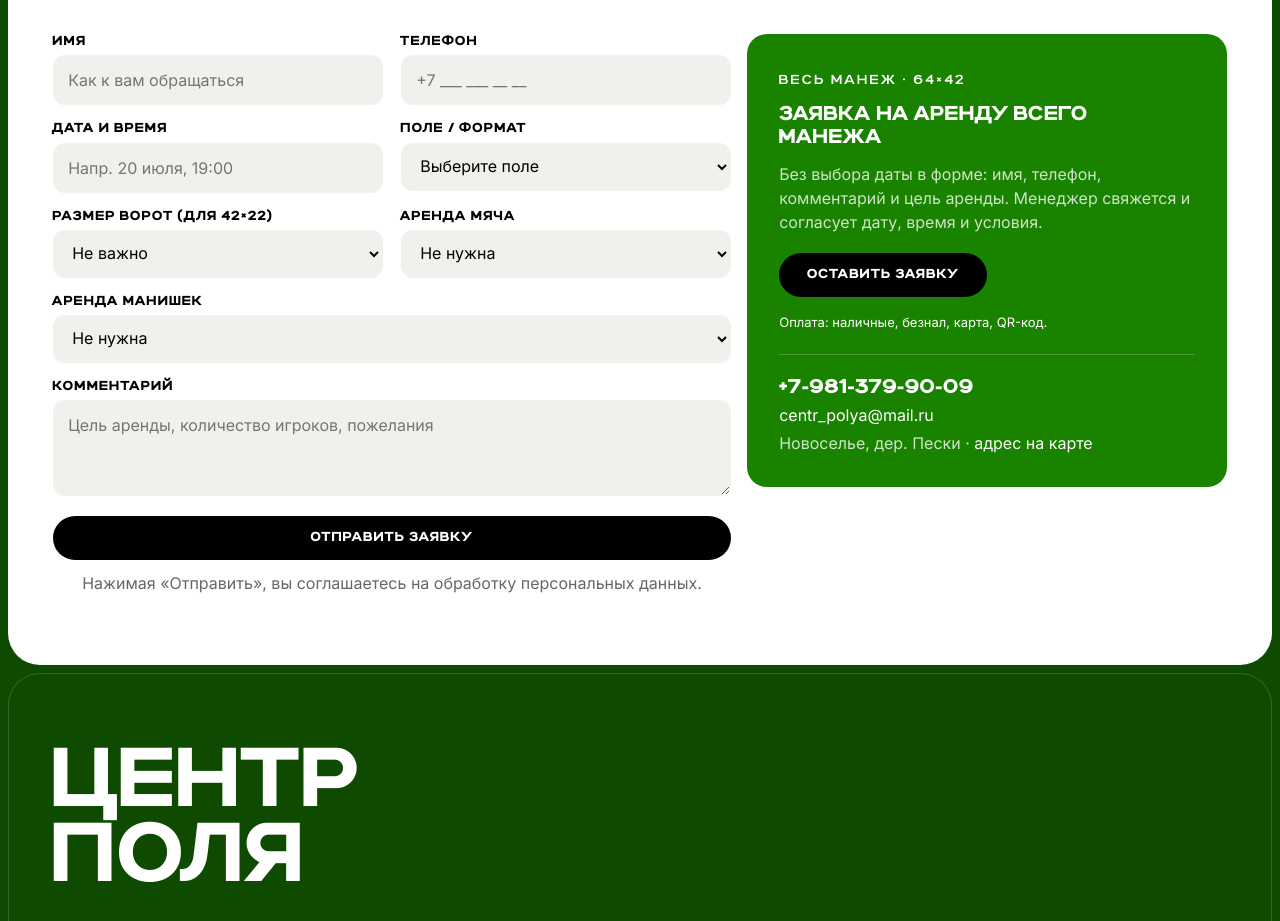
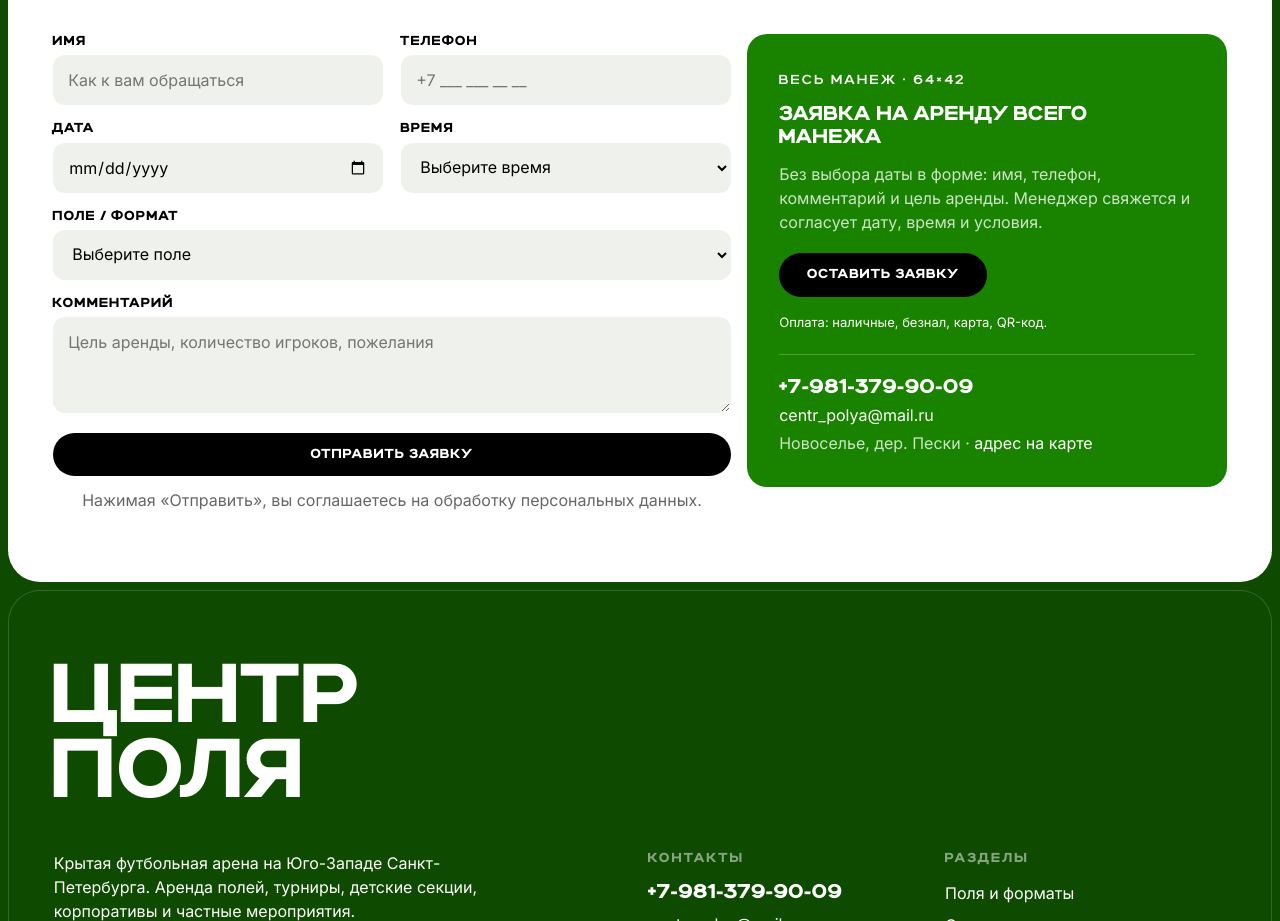
Before and after one commit to yaxoxoo/centr-polya, a plain HTML site: page index.html in a window 1280 px wide. Shown: the part 5820-6741 px from the top of the page. Drawn offline with Linux system fonts and the light colour scheme.

Commit message:
Форма: календарь для даты и выбор времени; убраны ворота, мяч и манишки
- дата — системный календарь (прошедшие дни недоступны), время — список 08:00–23:00
- поля «Размер ворот», «Аренда мяча», «Аренда манишек» убраны
- send.php: дата в письме как 25.11.2026, отдельной строкой время
- все поля формы одной высоты

Co-Authored-By: Claude Opus 5.5 <noreply@anthropic.com>
Claude-Session: https://claude.ai/code/session_01R89roQLBaLf3SetvttcWhd

```diff
--- a/index.html
+++ b/index.html
@@ -516,6 +516,10 @@
   }
   .fld input:focus,.fld select:focus,.fld textarea:focus{outline:none;border-color:var(--green);}
   .fld textarea{resize:vertical;min-height:6rem;}
+  /* дата — системный календарь; на iOS без этого поле ниже соседних и текст по центру */
+  .fld input,.fld select{height:3.125rem;}
+  .fld input[type="date"]{-webkit-appearance:none;appearance:none;display:block;}
+  .fld input[type="date"]::-webkit-date-and-time-value{text-align:left;}
   .bform .btn{margin-top:1.25rem;width:100%;}
   .fhint{color:var(--ink-60);margin-top:.7rem;text-align:center;}
   .fok{
@@ -1010,8 +1014,9 @@
               <div class="fgrid">
                 <div class="fld"><label for="f-name">Имя</label><input id="f-name" name="name" type="text" placeholder="Как к вам обращаться" autocomplete="name" required></div>
                 <div class="fld"><label for="f-phone">Телефон</label><input id="f-phone" name="phone" type="tel" placeholder="+7 ___ ___ __ __" autocomplete="tel" required></div>
-                <div class="fld"><label for="f-dt">Дата и время</label><input id="f-dt" name="datetime" type="text" placeholder="Напр. 20 июля, 19:00"></div>
-                <div class="fld"><label for="f-field">Поле / формат</label>
+                <div class="fld"><label for="f-date">Дата</label><input id="f-date" name="date" type="date"></div>
+                <div class="fld"><label for="f-time">Время</label><select id="f-time" name="time"><option value="">Выберите время</option><option>08:00</option><option>09:00</option><option>10:00</option><option>11:00</option><option>12:00</option><option>13:00</option><option>14:00</option><option>15:00</option><option>16:00</option><option>17:00</option><option>18:00</option><option>19:00</option><option>20:00</option><option>21:00</option><option>22:00</option><option>23:00</option></select></div>
+                <div class="fld full"><label for="f-field">Поле / формат</label>
                   <select id="f-field" name="field">
                     <option value="">Выберите поле</option>
                     <option>Поле 1 — 38×19 (5×5 / 6×6)</option>
@@ -1019,15 +1024,6 @@
                     <option>Поле 3 — 42×22 (6×6 / 7×7)</option>
                     <option>Весь манеж — 64×42 (7×7 / 8×8)</option>
                   </select>
-                </div>
-                <div class="fld"><label for="f-goal">Размер ворот (для 42×22)</label>
-                  <select id="f-goal" name="goals"><option value="">Не важно</option><option>3×2</option><option>4×2</option><option>5×2</option></select>
-                </div>
-                <div class="fld"><label for="f-ball">Аренда мяча</label>
-                  <select id="f-ball" name="ball"><option>Не нужна</option><option>Нужна</option></select>
-                </div>
-                <div class="fld full"><label for="f-bibs">Аренда манишек</label>
-                  <select id="f-bibs" name="bibs"><option>Не нужна</option><option>Нужна — комплект</option></select>
                 </div>
                 <div class="fld full"><label for="f-com">Комментарий</label><textarea id="f-com" name="comment" placeholder="Цель аренды, количество игроков, пожелания"></textarea></div>
               </div>
@@ -1140,6 +1136,12 @@
 
   // форма: заявка уходит в send.php (почта + ВК). На GitHub Pages PHP нет —
   // там отправка не сработает и человек увидит телефон для звонка.
+  // в календаре нельзя выбрать прошедшую дату
+  (function(){
+    var d = new Date(), el = document.getElementById('f-date');
+    if(el) el.min = d.getFullYear()+'-'+('0'+(d.getMonth()+1)).slice(-2)+'-'+('0'+d.getDate()).slice(-2);
+  })();
+
   document.getElementById('bf').addEventListener('submit', function(e){
     e.preventDefault();
     var form = this, ok = document.getElementById('fok'), err = document.getElementById('ferr');
```
Also changed, not shown: 1 other file.
